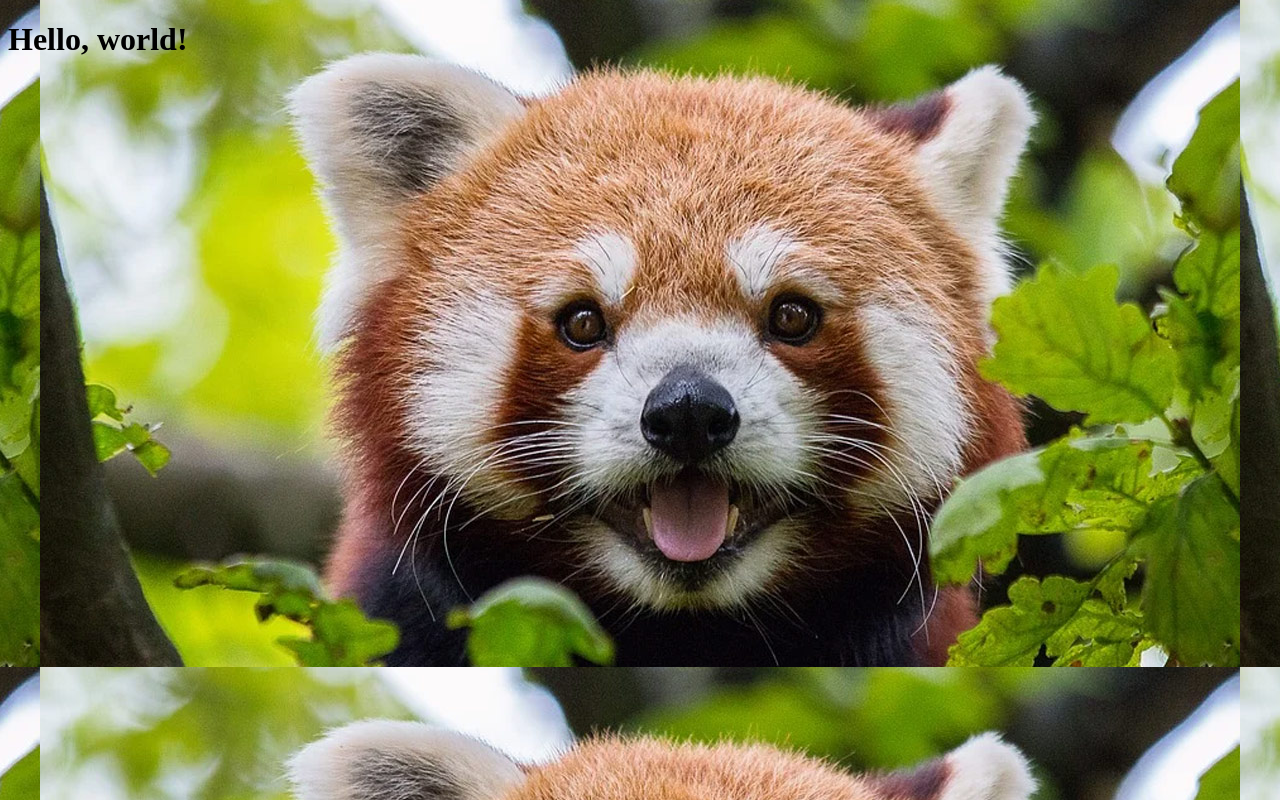
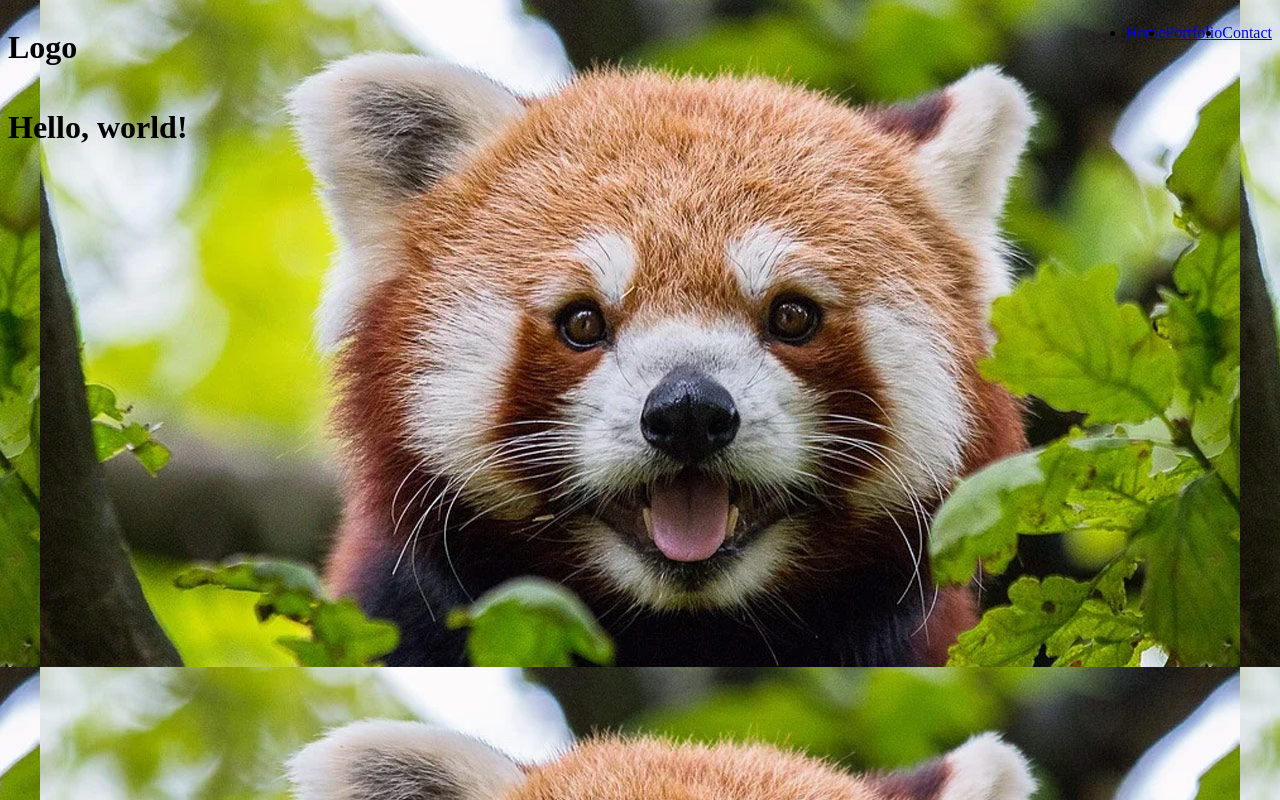
Before and after one commit to dwbecker/may_2021, a plain HTML site: page index.html in a window 1280 px wide. Drawn offline with Linux system fonts and the light colour scheme.

Commit message:
added navigation menu flexbox

```diff
--- a/css/styles.css
+++ b/css/styles.css
@@ -1,3 +1,33 @@
+/******************************
+Flexbox Layout
+*******************************/
+
+.header, .nav {
+    display: flex;
+    flex-direction: column;
+}
+
+.header {
+    justify-content: space-between;
+}
+
+.nav {
+    flex: 1;
+    justify-content: space-around;
+}
+
+@media all and (min-width: 640px) {
+    .header, .nav {
+        flex-direction: row;
+    }
+}
+
+@media all and (min-width: 1030px) {
+    .nav {
+        flex: none;
+    }
+}
+
 main {
     font: 300;
 }
--- a/index.html
+++ b/index.html
@@ -9,6 +9,14 @@
         <title>David Becker - Resume</title>
     </head>
         <body>
+            <header class="header">
+                <h1 class="logo">Logo</h1>
+                <ul class="nav">
+                  <li><a href="#">Home</a></li>
+                  <li><a href="#">Portfolio</a></li>
+                  <li><a href="#">Contact</a></li>
+                </ul>
+            </header>
 
             <main>
                 <h1>Hello, world!</h1>
```
